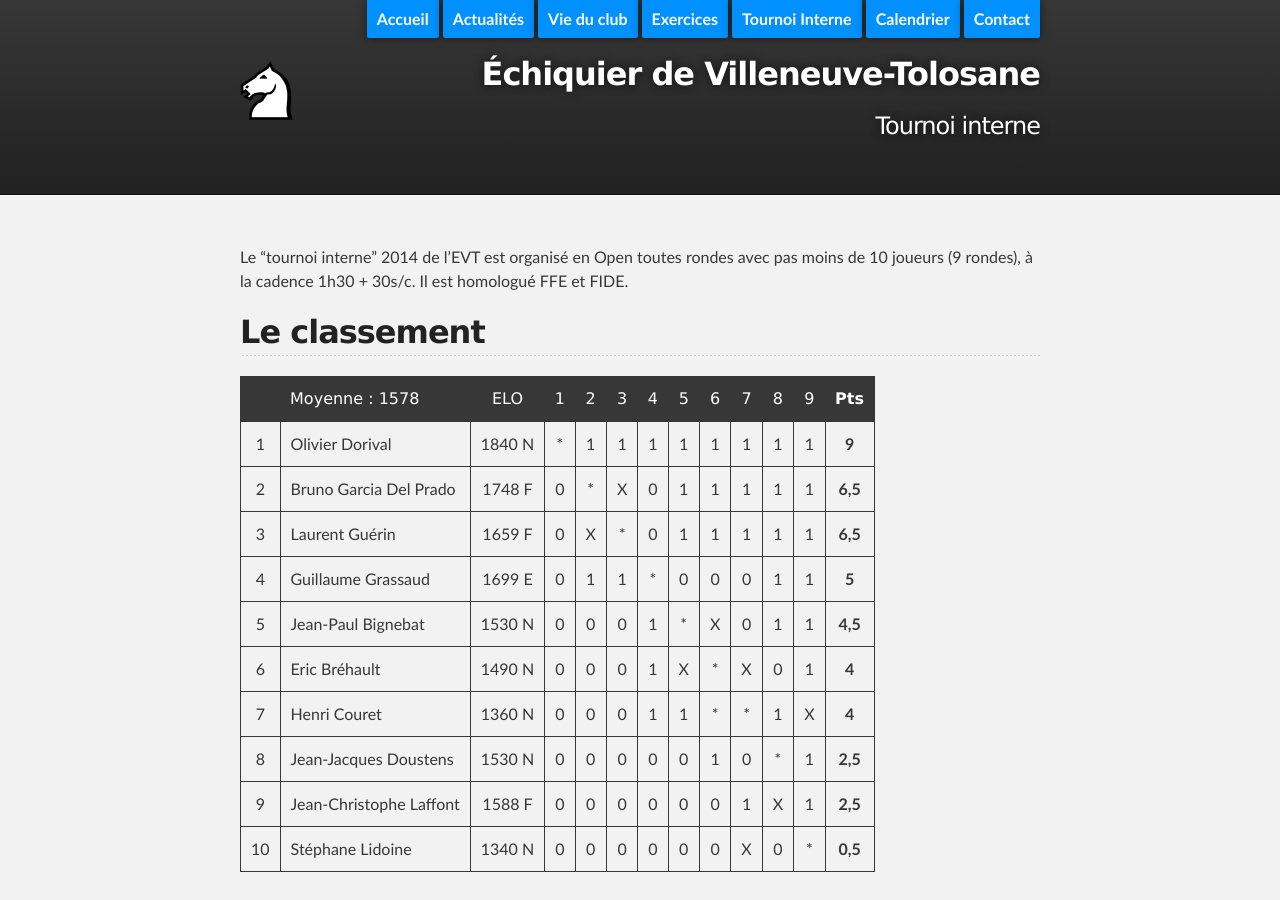
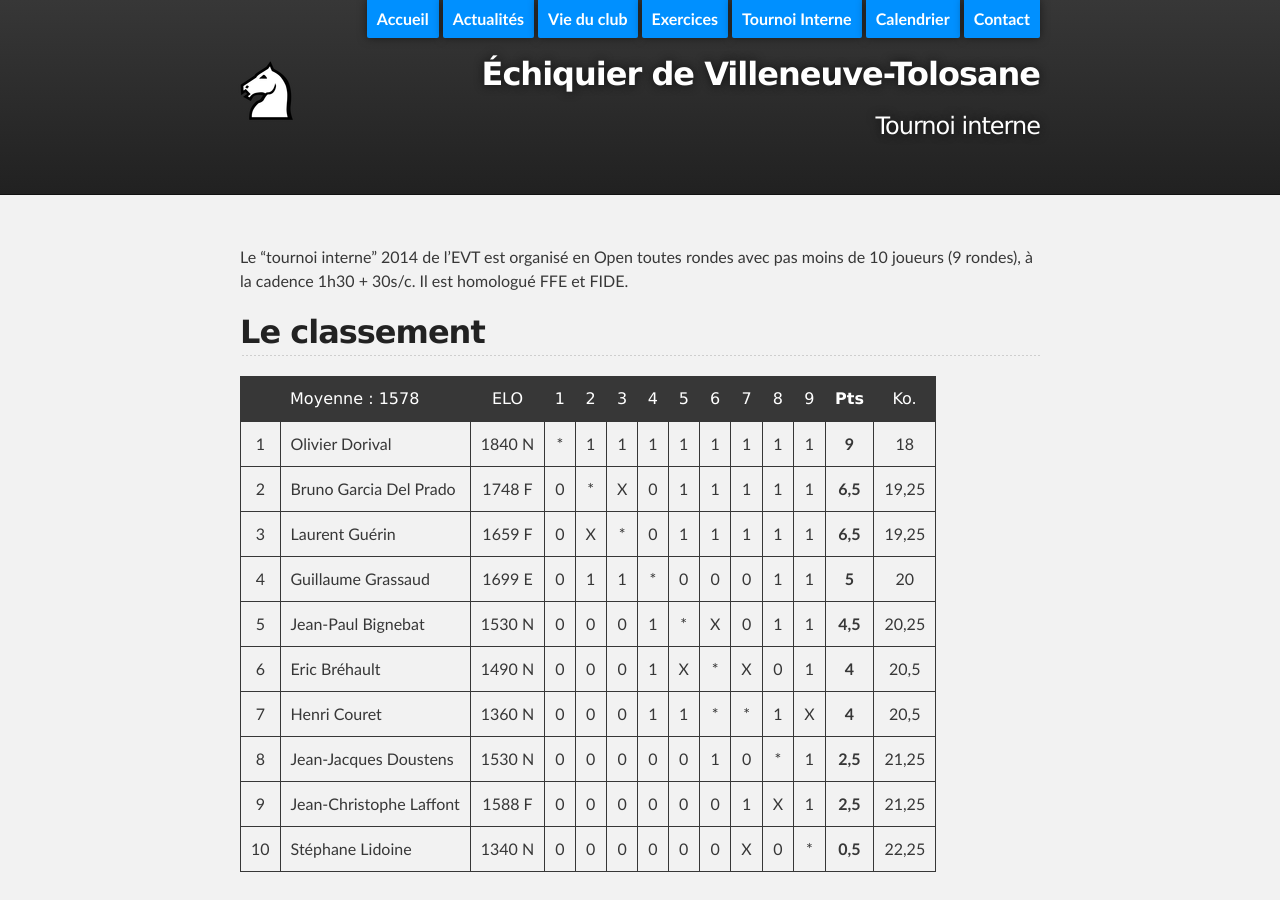
Before and after one commit to echiquier-villeneuve-tolosane/echiquier-villeneuve-tolosane.github.io, a Jekyll site: the page built from tournoiinterne.md, in a window 1280 px wide and 900 px high. Built offline with Jekyll 4.4.1, drawn with Linux system fonts in a browser that asks for light colours; nearby versions of some CDN libraries.

Commit message:
Updated tournoiinterne.md

```diff
--- a/tournoiinterne.md
+++ b/tournoiinterne.md
@@ -9,18 +9,18 @@ Le "tournoi interne" 2014 de l'EVT est organisé en Open toutes rondes avec pas
 
 ## Le classement
 
-|   | Moyenne : 1578          | ELO    | 1 | 2 | 3 | 4 | 5 | 6 | 7 | 8 | 9 | **Pts** |
-|:-:| ----------------------- |:------:|:-:|:-:|:-:|:-:|:-:|:-:|:-:|:-:|:-:|:-:|
-|1  | Olivier Dorival 		  | 1840 N | * | 1 | 1 | 1 | 1 | 1 | 1 | 1 | 1 | **9** |
-|2  | Bruno Garcia Del Prado  | 1748 F | 0 | * | X | 0 | 1 | 1 | 1 | 1 | 1 | **6,5** |
-|3  | Laurent Guérin          | 1659 F | 0 | X | * | 0 | 1 | 1 | 1 | 1 | 1 | **6,5** |
-|4  | Guillaume Grassaud      | 1699 E | 0 | 1 | 1 | * | 0 | 0 | 0 | 1 | 1 | **5** |
-|5  | Jean-Paul Bignebat      | 1530 N | 0 | 0 | 0 | 1 | * | X | 0 | 1 | 1 | **4,5** |
-|6  | Eric Bréhault           | 1490 N | 0 | 0 | 0 | 1 | X | * | X | 0 | 1 | **4** |
-|7  | Henri Couret            | 1360 N | 0 | 0 | 0 | 1 | 1 | * | * | 1 | X | **4** |
-|8  | Jean-Jacques Doustens   | 1530 N | 0 | 0 | 0 | 0 | 0 | 1 | 0 | * | 1 | **2,5** |
-|9  | Jean-Christophe Laffont | 1588 F | 0 | 0 | 0 | 0 | 0 | 0 | 1 | X | 1 | **2,5** |
-|10 | Stéphane Lidoine        | 1340 N | 0 | 0 | 0 | 0 | 0 | 0 | X | 0 | * | **0,5** |
+|   | Moyenne : 1578          | ELO    | 1 | 2 | 3 | 4 | 5 | 6 | 7 | 8 | 9 | **Pts** | Ko. |
+|:-:| ----------------------- |:------:|:-:|:-:|:-:|:-:|:-:|:-:|:-:|:-:|:-:|:-:|:-:|
+|1  | Olivier Dorival 		  | 1840 N | * | 1 | 1 | 1 | 1 | 1 | 1 | 1 | 1 |  **9** | 18 |
+|2  | Bruno Garcia Del Prado  | 1748 F | 0 | * | X | 0 | 1 | 1 | 1 | 1 | 1 | **6,5** | 19,25 |
+|3  | Laurent Guérin          | 1659 F | 0 | X | * | 0 | 1 | 1 | 1 | 1 | 1 | **6,5** | 19,25 |
+|4  | Guillaume Grassaud      | 1699 E | 0 | 1 | 1 | * | 0 | 0 | 0 | 1 | 1 | **5** | 20 |
+|5  | Jean-Paul Bignebat      | 1530 N | 0 | 0 | 0 | 1 | * | X | 0 | 1 | 1 | **4,5** | 20,25 |
+|6  | Eric Bréhault           | 1490 N | 0 | 0 | 0 | 1 | X | * | X | 0 | 1 | **4** | 20,5 |
+|7  | Henri Couret            | 1360 N | 0 | 0 | 0 | 1 | 1 | * | * | 1 | X | **4** | 20,5 |
+|8  | Jean-Jacques Doustens   | 1530 N | 0 | 0 | 0 | 0 | 0 | 1 | 0 | * | 1 | **2,5** | 21,25 |
+|9  | Jean-Christophe Laffont | 1588 F | 0 | 0 | 0 | 0 | 0 | 0 | 1 | X | 1 | **2,5** | 21,25 |
+|10 | Stéphane Lidoine        | 1340 N | 0 | 0 | 0 | 0 | 0 | 0 | X | 0 | * | **0,5** | 22,25 |
 
 ## Le détail, ronde après ronde
 
```
